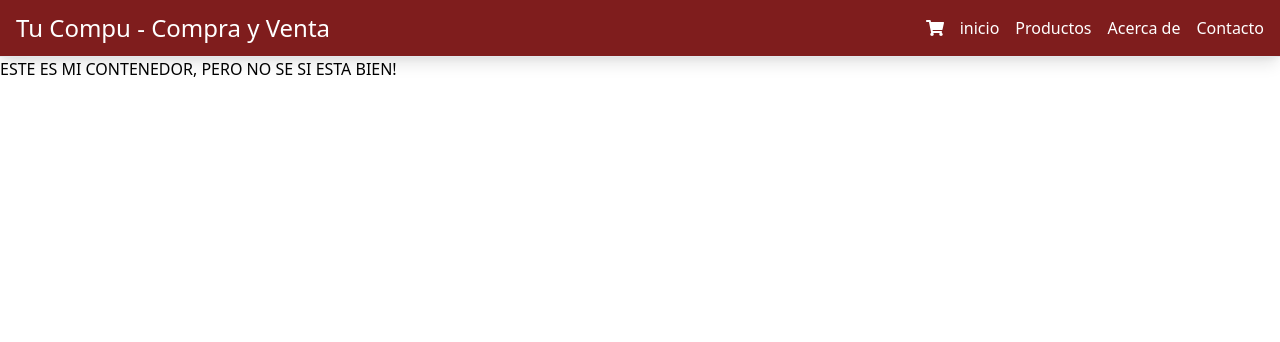
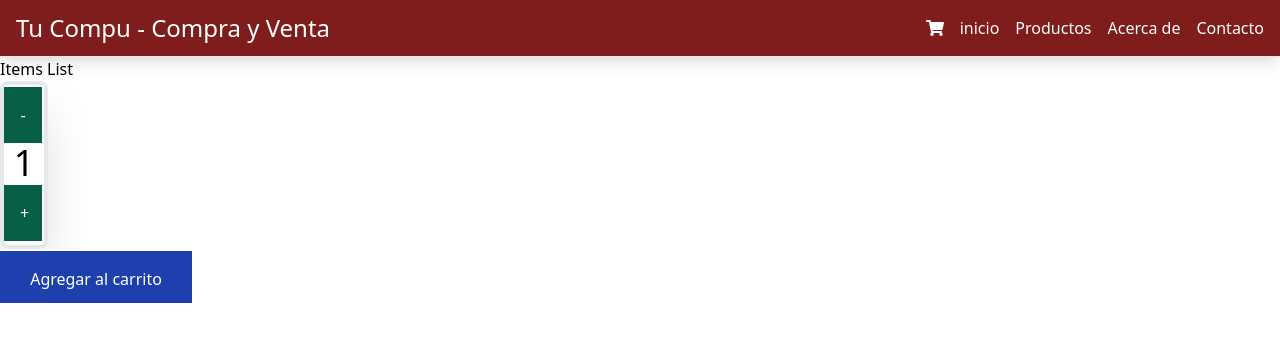
Before and after one commit to jubagg/coderhouse, a React (Create React App) app: page / in a window 1280 px wide. Shown: the top 342 px of the page. Built offline with nearby package versions, Linux system fonts and the light colour scheme.

Commit message:
clase 5 TU-COMPU GOICOECHEA JUAN B

```diff
--- /dev/null
+++ b/src/components/ItemCount.js
@@ -0,0 +1,51 @@
+import React, { useEffect, useState } from "react";
+
+export function ItemCount({ stock, initial, onAdd }) {
+  const [count, setCount] = useState(parseInt(initial));
+
+  useEffect(() => {
+    setCount(parseInt(initial));
+    return;
+  }, [initial]);
+
+  const addHandle = () => {
+    setCount(count + 1);
+  };
+
+  const removeHandle = () => {
+    setCount(count - 1);
+  };
+
+  return (
+    <div className="">
+      <div className="box-content h-40 w-10   shadow-2xl rounded-lg border-4 m-4hover:border-8 ">
+        <button
+          disabled={count <= 0}
+          className=" cursor-pointer  p-4  w-full border-t-2 border-r-2 border-white bg-green-800 text-center text-white transform hover:scale-105 "
+          type="button"
+          onClick={removeHandle}
+        >
+          -
+        </button>
+        <div className="text-4xl text-center">{count}</div>
+        <button
+          disabled={count >= stock}
+          className=" cursor-pointer  p-4  w-full border-t-2 border-r-2 border-white bg-green-800 text-center text-white transform hover:scale-105 "
+          type="button"
+          onClick={addHandle}
+        >
+          +
+        </button>
+      </div>
+      <button
+        className="box-content h-5 w-40 cursor-pointer  p-4 border-t-2 border-r-2 border-white bg-blue-800 text-center text-white transform hover:scale-105"
+        type="button"
+        onClick={onAdd}
+      >
+        Agregar al carrito
+      </button>
+    </div>
+  );
+}
+
+export default ItemCount;
--- a/src/components/ItemListContainer.js
+++ b/src/components/ItemListContainer.js
@@ -1,8 +1,11 @@
 import React from 'react';
-
+import {ItemCount} from './ItemCount.js';
 
 export const ItemListContainer = (props) => {
     return(
-        "ESTE ES MI CONTENEDOR, PERO NO SE SI ESTA BIEN!"
+        <div className="container ">
+        Items List
+        <ItemCount stock="5" initial="1" />
+      </div>
     )
 }
--- a/src/index.js
+++ b/src/index.js
@@ -5,12 +5,10 @@ import reportWebVitals from './reportWebVitals';
 import {NavBar} from '../src/components/NavBar.js';
 import {ItemListContainer} from '../src/components/ItemListContainer.js';
 
-
 ReactDOM.render(
   <React.StrictMode>
         <NavBar></NavBar>
         <ItemListContainer></ItemListContainer>
-
   </React.StrictMode>,
   document.getElementById('root')
 );
```
